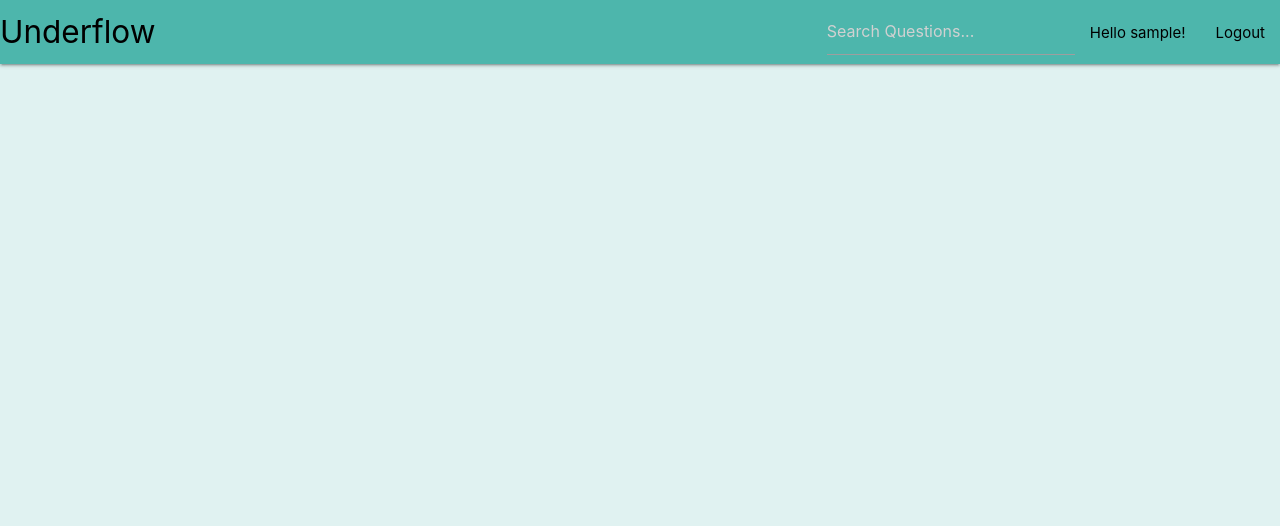
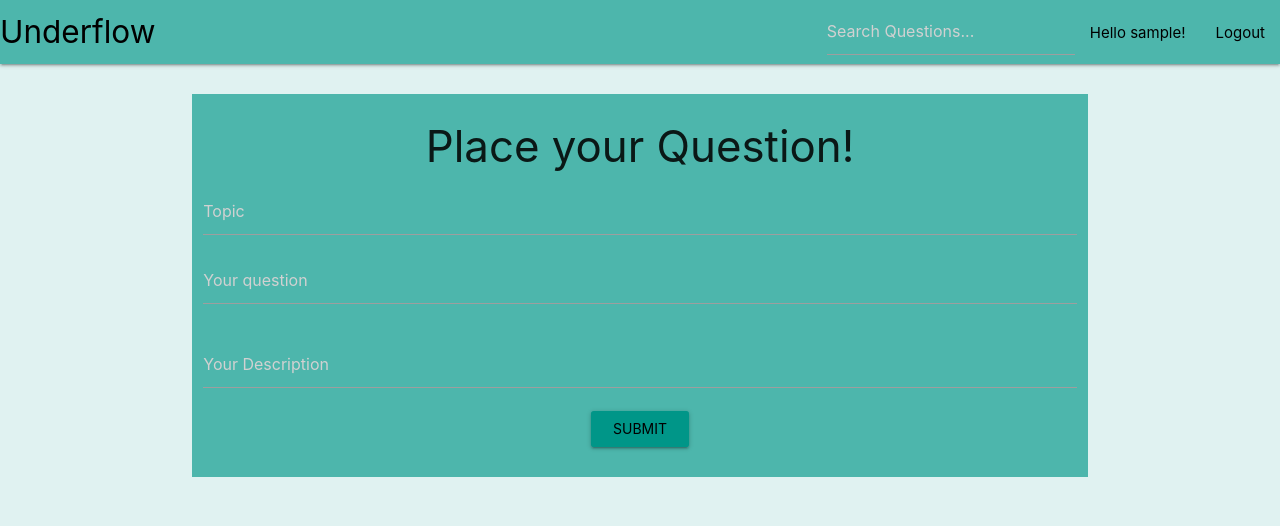
Before and after one commit to WallachianMihai/Proiect_MIP, a Django app: page /create-question/ in a window 1280 px wide. Shown: the top 526 px of the page. Run offline with Django 4.2, Linux system fonts and the light colour scheme; the visitor is signed in with stand-in values (Sample User, id 1); data that the repository does not hold is empty.

Commit message:
implement add question ui

```diff
--- a/djangoProject/base/templates/base/question_form.html
+++ b/djangoProject/base/templates/base/question_form.html
@@ -1,10 +1,39 @@
 {% extends 'main.html' %}
 
 {% block content %}
-    <div>
+
+    <div class="container" style="margin-top: 2em; padding-bottom: 2em">
         <form method="POST" action="">
             {% csrf_token %}
-
+                <div class="row teal lighten-2">
+                    <h3 class="col s12 center">Place your Question!</h3>
+                    <div class="col s12 center">
+                         <input placeholder="Topic" required type="text" name="topic" list="topic-list"/>
+                         <datalist id="topic-list">
+                             <select id="question_topic">
+                                 {% for topic in topics %}
+                                     <option value="{{ topic.name }}">{{topic.name}}</option>
+                                 {% endfor %}
+                             </select>
+                         </datalist>
+                    </div>
+                    <div class="input-field col s12 teal lighten-2">
+                      <input placeholder="Your question" name="question_name" type="text" class="validate">
+                    </div>
+                    <div class="input-field col s12 teal lighten-2">
+                      <input placeholder="Your Description" name="description" type="text" class="validate">
+                    </div>
+                    <div class="col s12 center" style="margin-bottom: 2em">
+                        <input class="center waves-effect btn teal z-depth-1" type="submit" value="Submit" />
+                    </div>
+                </div>
         </form>
     </div>
+    <script>
+         document.addEventListener('DOMContentLoaded', function() {
+            var elems = document.querySelectorAll('.dropdown-trigger');
+            var instances = M.Dropdown.init(elems, {});
+         });
+    </script>
+    <script src="https://cdnjs.cloudflare.com/ajax/libs/materialize/1.0.0/js/materialize.min.js"></script>
 {% endblock content %}}
--- a/djangoProject/base/views.py
+++ b/djangoProject/base/views.py
@@ -117,14 +117,18 @@ def question(request, pk):
 
 @login_required(login_url='login')
 def createQuestion(request):
-    form = QuestionForm()
-
+    topics = Topic.objects.all()
     if request.method == 'POST':
-        form = QuestionForm(request.POST)
-        if form.is_valid():
-            form.save()
+        topicName = request.POST.get('topic')
+        topic, created = Topic.objects.get_or_create(name=topicName)
+        question = Question.objects.create(
+            host=request.user,
+            name=request.POST.get('question_name'),
+            topic=topic,
+            description=request.POST.get('description')
+        )
         return redirect('home')
-    context = {'form': form}
+    context = {'topics': topics}
     return render(request, 'base/question_form.html', context)
 
 @login_required(login_url='login')
```
